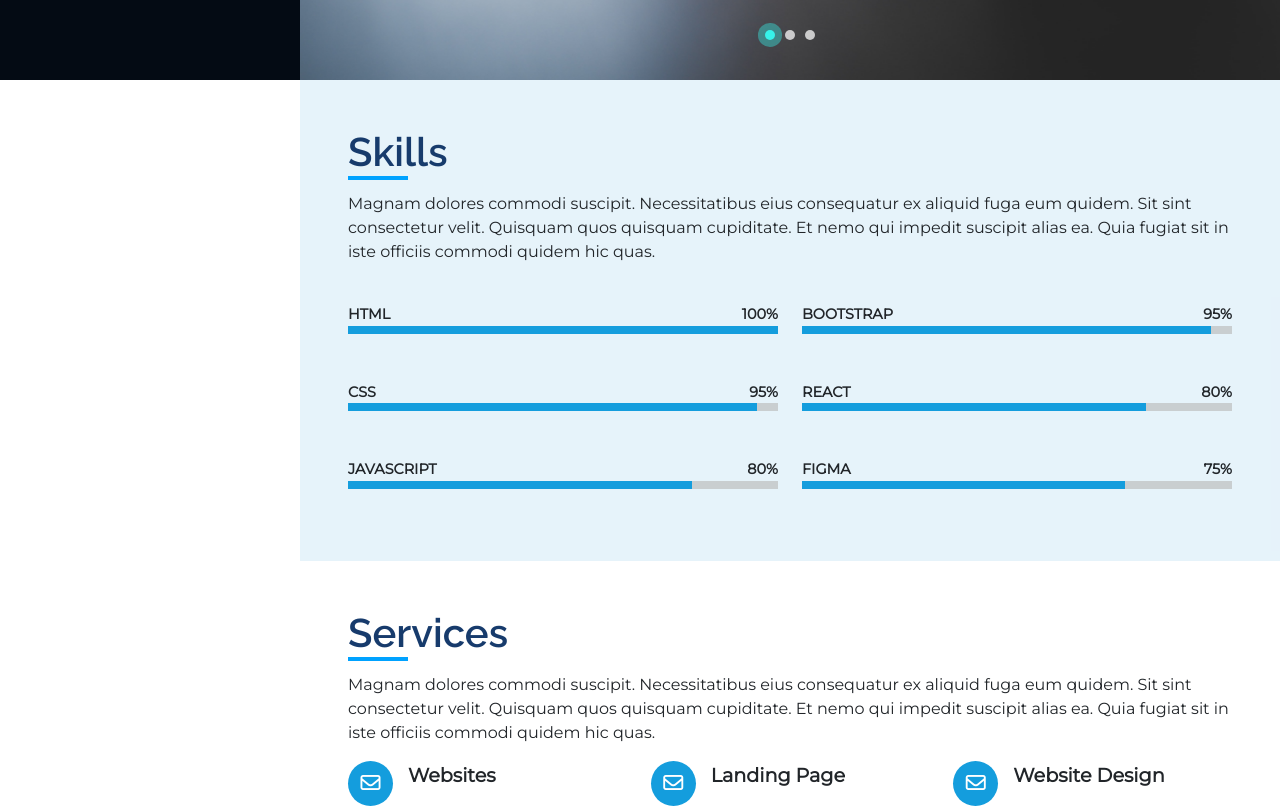
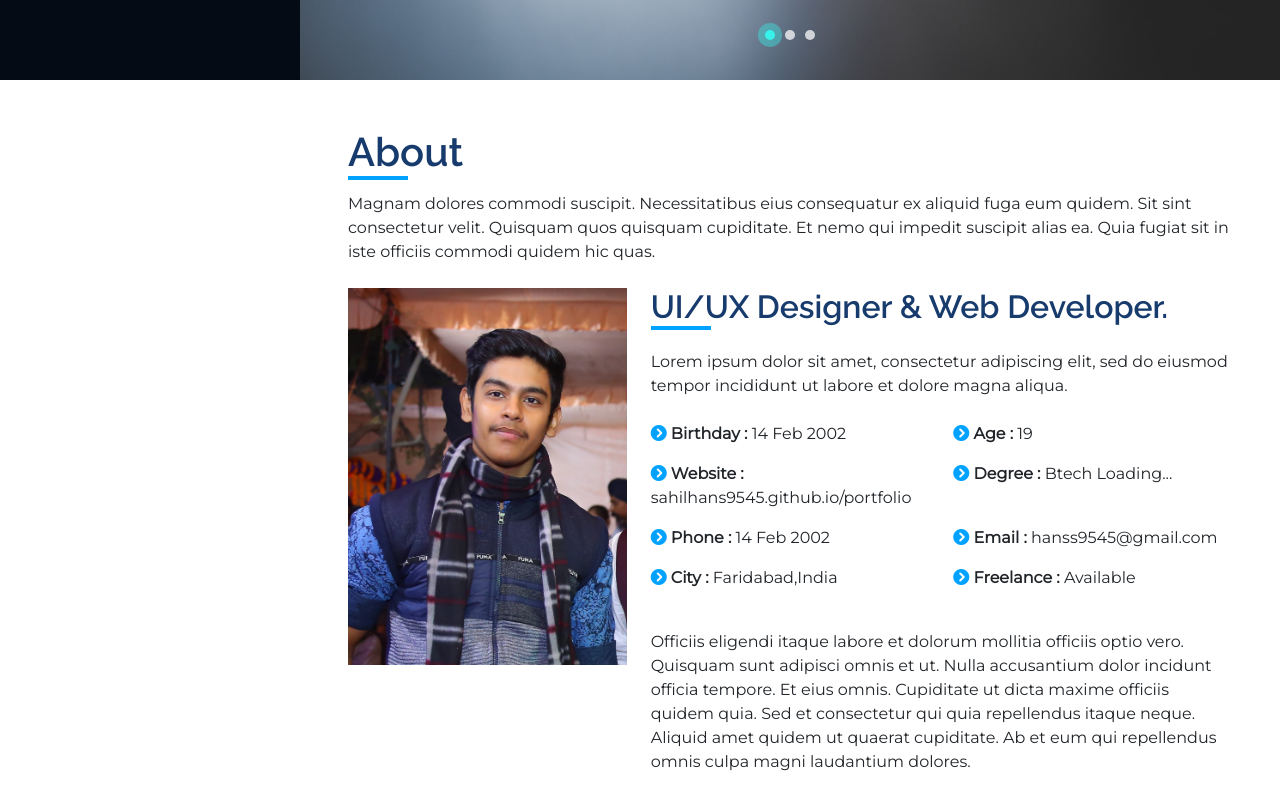
Before and after one commit to sahilHans9545/portfolio, a React (Create React App) app: page / in a window 1280 px wide. Shown: the part 720-1528 px from the top of the page. Built offline with nearby package versions, Linux system fonts and the light colour scheme.

Commit message:
about section

```diff
--- /dev/null
+++ b/src/About.js
@@ -0,0 +1,33 @@
+import React from 'react';
+import AboutDetails from './AboutDetails';
+
+function About() {
+    return (
+        <section className="px-md-5 px-3 py-5 About">
+            <h1 className="section-heading">About</h1>
+            <p className="my-3">Magnam dolores commodi suscipit. Necessitatibus eius consequatur ex aliquid fuga eum quidem. Sit sint consectetur velit. Quisquam quos quisquam cupiditate. Et nemo qui impedit suscipit alias ea. Quia fugiat sit in iste officiis commodi quidem hic quas.</p>
+            <div className="row mt-4">
+                <div className="col-lg-4">
+                    <img className="img-fluid" src={process.env.PUBLIC_URL+"/images/sahil-profile.jpg"} alt="" />
+                </div>
+                <div className="col-lg-8 mt-4 mt-lg-0">
+                    <h2 className="section-heading">UI/UX Designer & Web Developer.</h2>
+                    <p className="mt-4">Lorem ipsum dolor sit amet, consectetur adipiscing elit, sed do eiusmod tempor incididunt ut labore et dolore magna aliqua.</p>
+
+                    <div className="row mt-4">
+                    {AboutDetails.map((e,ind)=>{
+                        return <div className="col-md-6" key={ind}>
+                                    <p><i className="fas fa-chevron-circle-right"></i> <strong>{e.title} :</strong> {e.text}</p>
+                                </div>
+                    })}
+
+                    </div>
+
+                    <p className="mt-4">Officiis eligendi itaque labore et dolorum mollitia officiis optio vero. Quisquam sunt adipisci omnis et ut. Nulla accusantium dolor incidunt officia tempore. Et eius omnis. Cupiditate ut dicta maxime officiis quidem quia. Sed et consectetur qui quia repellendus itaque neque. Aliquid amet quidem ut quaerat cupiditate. Ab et eum qui repellendus omnis culpa magni laudantium dolores.</p>
+                </div>
+            </div>
+        </section>
+    )
+}
+
+export default About
--- /dev/null
+++ b/src/AboutDetails.js
@@ -0,0 +1,44 @@
+const AboutDetails=[
+    {
+        title:"Birthday",
+        text:"14 Feb 2002"
+    }
+,
+    {
+        title:"Age",
+        text:19
+    }
+,
+    {
+        title:"Website",
+        text:"sahilhans9545.github.io/portfolio"
+    }
+,
+    {
+        title:"Degree",
+        text:"Btech Loading..."
+    }
+,
+    {
+        title:"Phone",
+        text:"14 Feb 2002"
+    }
+,
+    {
+        title:"Email",
+        text:"hanss9545@gmail.com"
+    }
+,
+    {
+        title:"City",
+        text:"Faridabad,India"
+    }
+,
+    {
+        title:" Freelance",
+        text:"Available"
+    }
+]
+
+
+export default AboutDetails;
--- a/src/Contact.js
+++ b/src/Contact.js
@@ -9,7 +9,7 @@ function Contact() {
 <div className="row mt-5 d-flex justify-content-between">
     <div className="p-4 left-contact">
         <div>
-            <div className="icon"><i class="fas fa-map-marker-alt"></i></div>
+            <div className="icon"><i className="fas fa-map-marker-alt"></i></div>
             <div className="text">
                 <h3>Location:</h3>
                 <p>3558 SGM Nagar, Block-A, Faridabad</p>
@@ -17,7 +17,7 @@ function Contact() {
         </div>
 
         <div className="mt-2">
-            <div className="icon"><i class="far fa-envelope"></i></div>
+            <div className="icon"><i className="far fa-envelope"></i></div>
             <div className="text">
                 <h3>Email:</h3>
                 <p>hanss9545@gmail.com</p>
@@ -26,7 +26,7 @@ function Contact() {
 
 
         <div className="mt-2">
-            <div className="icon"><i class="fas fa-mobile-alt"></i></div>
+            <div className="icon"><i className="fas fa-mobile-alt"></i></div>
             <div className="text">
                 <h3>Call</h3>
                 <p>+91 7838685511</p>
@@ -34,7 +34,7 @@ function Contact() {
         </div>
 
 
-        <iframe src="https://www.google.com/maps/embed?pb=!1m18!1m12!1m3!1d3509.598836484472!2d77.28877891491777!3d28.401182182509675!2m3!1f0!2f0!3f0!3m2!1i1024!2i768!4f13.1!3m3!1m2!1s0x390cddd4b6930d57%3A0xc78f1ea0cbc5ff7b!2s3558%2C%20Pocket%20A%2C%20Sanjay%20Gandhi%20Memorial%20Nagar%2C%20Sector%2048%2C%20Faridabad%2C%20Haryana%20121001!5e0!3m2!1sen!2sin!4v1633421092273!5m2!1sen!2sin" style={{border:0}} allowfullscreen="" loading="lazy"></iframe>
+        <iframe src="https://www.google.com/maps/embed?pb=!1m18!1m12!1m3!1d3509.598836484472!2d77.28877891491777!3d28.401182182509675!2m3!1f0!2f0!3f0!3m2!1i1024!2i768!4f13.1!3m3!1m2!1s0x390cddd4b6930d57%3A0xc78f1ea0cbc5ff7b!2s3558%2C%20Pocket%20A%2C%20Sanjay%20Gandhi%20Memorial%20Nagar%2C%20Sector%2048%2C%20Faridabad%2C%20Haryana%20121001!5e0!3m2!1sen!2sin!4v1633421092273!5m2!1sen!2sin" style={{border:0}} allowFullScreen="" loading="lazy" title="map"></iframe>
 
 
     </div>
@@ -48,13 +48,13 @@ function Contact() {
                 <div className="col-md-6">
                     <label htmlFor="name">Your Name</label>
                     <div className="">
-                        <input type="text" id="name" />
+                        <input type="text" id="name" className="form-control" />
                     </div>
                 </div>
                 <div className="col-md-6 mt-4 mt-md-0">
                 <label htmlFor="email">Your Email</label>
                     <div className="">
-                        <input type="email" id="email" />
+                        <input type="email" id="email" className="form-control" />
                     </div>
                 </div>
             </div>
@@ -62,20 +62,19 @@ function Contact() {
             <div className="mt-4">
             <label htmlFor="subject">Subject</label>
                     <div className="">
-                        <input type="text" id="subject" />
+                        <input type="text" id="subject" className="form-control" />
                     </div>
             </div>
 
             <div className="mt-4">
             <label htmlFor="subject">Message</label>
-            <div><textarea name="" id="" cols="30" rows="10"></textarea></div>
+            <div><textarea name="" id="" cols="30" rows="10" className="form-control"></textarea></div>
 
             </div>
 
             <div className=" mt-4 send">
              <button className="text-white  p-3">Send Message</button>
             </div>
-
 
         </form>
     </div>
--- a/src/InnerSlider.js
+++ b/src/InnerSlider.js
@@ -22,7 +22,6 @@ function InnerSlider() {
             if(ss===3){
                 ss=0
             }
-            console.log("helo")
             setSliderIndex(ss)
             ss++;
         }, 5000);
@@ -35,7 +34,7 @@ function InnerSlider() {
             <div className="inner-slider">
                 {imgArr.map((e, index) => {
                     return <div className={sliderIndex === index ? "slide active-slide" : "slide"} key={index}>
-                        <img src={e} alt="" />
+                        {/* <img src={e} alt="" /> */}
                     </div>
                 })}
 
--- a/src/RightSection.js
+++ b/src/RightSection.js
@@ -1,9 +1,11 @@
 import React, { useEffect, useState } from 'react'
+import About from './About';
 import Contact from './Contact';
 import Services from './Services';
 import Skills from './skills';
 import Slider from './Slider';
 import Testimonials from './Testimonials';
+
 
 function RightSection() {
 
@@ -63,6 +65,8 @@ function RightSection() {
 
 
             </header>
+
+            <About></About>
             <Skills></Skills>
             <Services></Services>
             <Testimonials></Testimonials>
--- a/src/index.css
+++ b/src/index.css
@@ -256,6 +256,20 @@ a{
   width: 100%;
   height: 100%;
   transition: all 0.8s;
+  background-size: cover;
+  background-attachment: fixed;
+}
+
+.inner-slider .slide:nth-child(1){
+  background-image: url(./images/head1.jpg) ;
+}
+
+.inner-slider .slide:nth-child(2){
+  background-image: url(./images/head2.jpg) ;
+}
+
+.inner-slider .slide:nth-child(3){
+  background-image: url(./images/head3.jpg) ;
 }
 
 
@@ -304,8 +318,8 @@ a{
 
 
 
-section:nth-child(2n){
-  background-color: rgb(140 198 233 / 22%);
+section:nth-child(odd){
+  background-color: rgb(171 215 241 / 22%);
 }
 
 
@@ -450,7 +464,7 @@ section .progress-bar .progress{
   width: 100%;
   height: min-content;
   padding: 30px 0;
-  overflow: scroll;
+  overflow: hidden;
   position: relative;
 }
 
@@ -574,7 +588,7 @@ section .progress-bar .progress{
 }
 
 .contact .left-contact,.right-contact{
-  box-shadow: 0 0 4px 3px rgba(0,0,0,0.15);
+  box-shadow: 0 0 4px 2px rgba(0,0,0,0.12),0 0 8px 6px rgba(0,0,0,0.12),0 0 14px 5px rgba(0,0,0,0.12);
 }
 
 .contact .left-contact{
@@ -599,6 +613,10 @@ section .progress-bar .progress{
 
 .contact .left-contact .text{
   margin-left: 70px;
+}
+
+.contact .left-contact .text p{
+  color: #173b6c;
 }
 
 .contact input{
@@ -626,10 +644,17 @@ section .progress-bar .progress{
 @media screen and (max-width:768px) {
   .contact .left-contact{
     width: 100%;
+    box-shadow: none;
   }
 
   .contact .right-contact{
     width: 100%;
     margin-top: 30px;
+    box-shadow: none;
   }
 }
+
+/* About Section */
+.About i{
+  color: rgb(0, 162, 255);
+}
```
